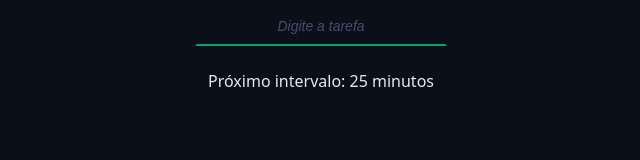
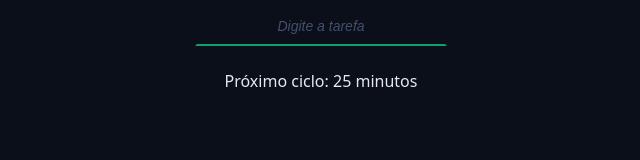
Before and after one commit to DarleneCosta/chronos-pomodoro, a React (Vite) app: page / in a window 1280 px wide. Shown: the part 582-742 px from the top of the page, without its empty margins (319-959 px from the left). Built offline with nearby package versions, Linux system fonts and the light colour scheme.

Commit message:
create worker

```diff
--- a/src/components/MainForm/index.tsx
+++ b/src/components/MainForm/index.tsx
@@ -8,6 +8,7 @@ import type { TaskModel } from '../../models/TaskModel';
 import { getNextCycle } from '../../utils/getNextCycle';
 import { getNextCycleType } from '../../utils/getNextCycleType';
 import { TaskActionTypes } from '../../contexts/TaskContext/TaskActions';
+import { Tips } from '../Tips';
 
 import styles from './styles.module.css';
 
@@ -69,7 +70,7 @@ export function MainForm() {
         />
       </div>
       <div className={styles.formRow}>
-        <p>Próximo intervalo: {state.config[nextCycleType]} minutos</p>
+        <Tips />
       </div>
       {state.currentCycle > 0 && (
         <div>
--- /dev/null
+++ b/src/components/Tips/index.tsx
@@ -0,0 +1,28 @@
+import { useTaskContext } from '../../contexts/TaskContext/useTaskContext';
+import { getNextCycle } from '../../utils/getNextCycle';
+import { getNextCycleType } from '../../utils/getNextCycleType';
+
+export const Tips = () => {
+  const { state } = useTaskContext();
+
+  const tipsForNoActiveTask = {
+    workTime: `Próximo ciclo: ${state.config.workTime} minutos`,
+    shortBreakTime: `Próximo ciclo: ${state.config.shortBreakTime} minutos`,
+    longBreakTime: `Próximo ciclo: ${state.config.longBreakTime} minutos`,
+  };
+  const tipsForWhenActiveTask = {
+    workTime: `Foque no seu trabalho!`,
+    shortBreakTime: `Descanse um pouco!`,
+    longBreakTime: `Descanse um pouco!`,
+  };
+
+  const nextCycleType = getNextCycleType(getNextCycle(state.currentCycle));
+
+  return (
+    <span>
+      {state.activeTask
+        ? tipsForWhenActiveTask[state.activeTask.type]
+        : tipsForNoActiveTask[nextCycleType]}
+    </span>
+  );
+};
--- a/src/contexts/TaskContext/TaskContextProvider.tsx
+++ b/src/contexts/TaskContext/TaskContextProvider.tsx
@@ -2,6 +2,7 @@ import { useEffect, useReducer } from 'react';
 import { initialState } from './initialTaskState';
 import { TaskContext } from './TaskContext';
 import { taskReducer } from './TaskReducer';
+import { TimerWorkerManager } from '../../workers/TimerWorkerManager';
 
 type TaskContextProviderProps = {
   children: React.ReactNode;
@@ -9,10 +10,24 @@ type TaskContextProviderProps = {
 
 export function TaskContextProvider({ children }: TaskContextProviderProps) {
   const [state, dispatch] = useReducer(taskReducer, initialState);
+  const worker = TimerWorkerManager.getInstance();
+
+  worker.onmessage(event => {
+    const countDownSeconds = event.data;
+    console.log(countDownSeconds);
+    if (countDownSeconds <= 0) {
+      console.log('worker terminated');
+      worker.terminate();
+    }
+  });
 
   useEffect(() => {
-    console.log(state);
-  }, [state]);
+    if (!state.activeTask) {
+      worker.terminate();
+      return;
+    }
+    worker.postMessage(state);
+  }, [worker, state]);
 
   return (
     <TaskContext.Provider value={{ state, dispatch }}>
--- /dev/null
+++ b/src/workers/TimerWorkerManager.ts
@@ -0,0 +1,29 @@
+let instance: TimerWorkerManager | null = null;
+export class TimerWorkerManager {
+  private worker: Worker;
+
+  private constructor() {
+    this.worker = new Worker(new URL('./timerWorker.js', import.meta.url));
+  }
+
+  static getInstance() {
+    if (!instance) {
+      instance = new TimerWorkerManager();
+    }
+
+    return instance;
+  }
+
+  postMessage(message: any) {
+    this.worker.postMessage(message);
+  }
+
+  onmessage(cb: (e: MessageEvent) => void) {
+    this.worker.onmessage = cb;
+  }
+
+  terminate() {
+    this.worker.terminate();
+    instance = null;
+  }
+}
--- /dev/null
+++ b/src/workers/timerWorker.js
@@ -0,0 +1,17 @@
+let isRunning = false;
+
+self.onmessage = event => {
+  if (isRunning) {
+    return;
+  }
+  isRunning = true;
+  const { activeTask, secondsRemaining } = event.data;
+  const endDate = activeTask.startDate + secondsRemaining * 1000;
+  let countDownSeconds = Math.ceil((endDate - Date.now()) / 1000);
+
+  function tick() {
+    self.postMessage(countDownSeconds);
+    countDownSeconds = Math.floor((endDate - Date.now()) / 1000);
+    setTimeout(tick, 1000);
+  }
+};
```
